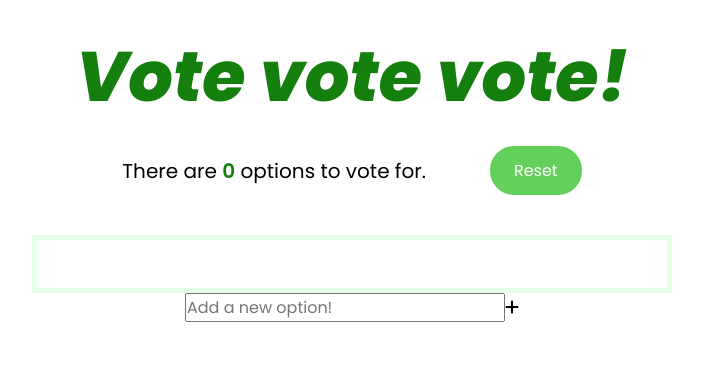
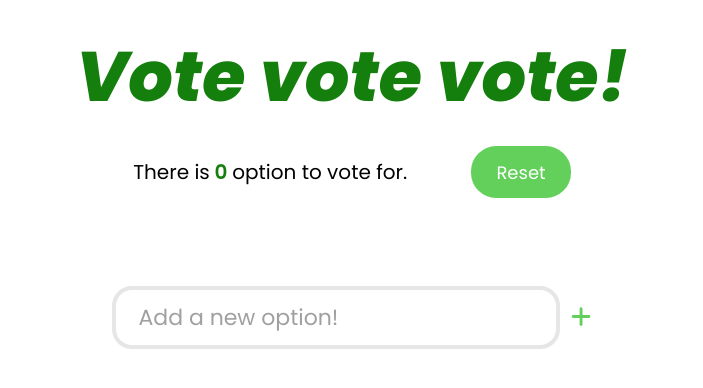
Before and after one commit to unhyif/vote-vote-vote, a React (Create React App) app: page / in a window 1280 px wide. Shown: the top 388 px of the page, without its empty margins (288-991 px from the left). Built offline with nearby package versions, Linux system fonts and the light colour scheme.

Commit message:
design: css for optionAddForm component

```diff
--- a/src/app.jsx
+++ b/src/app.jsx
@@ -55,12 +55,14 @@ function App({ operation }) {
   return (
     <>
       <Header optionsCount={options.length} onReset={handleReset} />
+      {options.length ? (
         <Options
           options={options}
           onVote={handleVote}
           onDelete={handleDelete}
           operation={operation}
         />
+      ) : null}
       <OptionAddForm onAdd={handleAdd} />
     </>
   );
--- a/src/components/header/header.jsx
+++ b/src/components/header/header.jsx
@@ -7,7 +7,9 @@ function Header({ optionsCount, onReset }) {
       <h1 className={styles.title}>Vote vote vote!</h1>
       <div className={styles.container}>
         <p className={styles.desc}>
-          There are <span className={styles.count}>{optionsCount}</span> options
+          There {optionsCount > 1 ? "are" : "is"}
+          <span className={styles.count}> {optionsCount} </span>
+          {optionsCount > 1 ? "options " : "option "}
           to vote for.
         </p>
         <button className={styles.resetBtn} onClick={onReset}>
--- a/src/components/header/header.module.css
+++ b/src/components/header/header.module.css
@@ -23,8 +23,9 @@
 }
 
 .resetBtn {
+  font-size: 1.8rem;
   background: var(--light-green);
   color: white;
-  padding: 0.75em 1.5em;
-  border-radius: 1.5em;
+  padding: 0.7em 1.4em;
+  border-radius: 1.4em;
 }
--- a/src/components/optionAddForm/optionAddForm.module.css
+++ b/src/components/optionAddForm/optionAddForm.module.css
@@ -0,0 +1,30 @@
+.addForm {
+  margin-top: 3em;
+  width: 50%;
+  text-align: center;
+}
+
+.addInput {
+  font-size: 2.2rem;
+  padding: 0.5em 1em;
+  border: 0.4rem solid rgb(230, 230, 230);
+  border-radius: 2rem;
+  width: 70%;
+  margin-right: 0.5em;
+}
+
+.addInput::placeholder {
+  color: rgb(160, 160, 160);
+}
+
+.addBtn {
+  font-size: 2.3rem;
+  font-weight: 600;
+  color: var(--light-green);
+}
+
+@media screen and (max-width: 48rem) {
+  .addInput {
+    width: 85%;
+  }
+}
```
Lines whose indentation alone changed are shown as unchanged.
